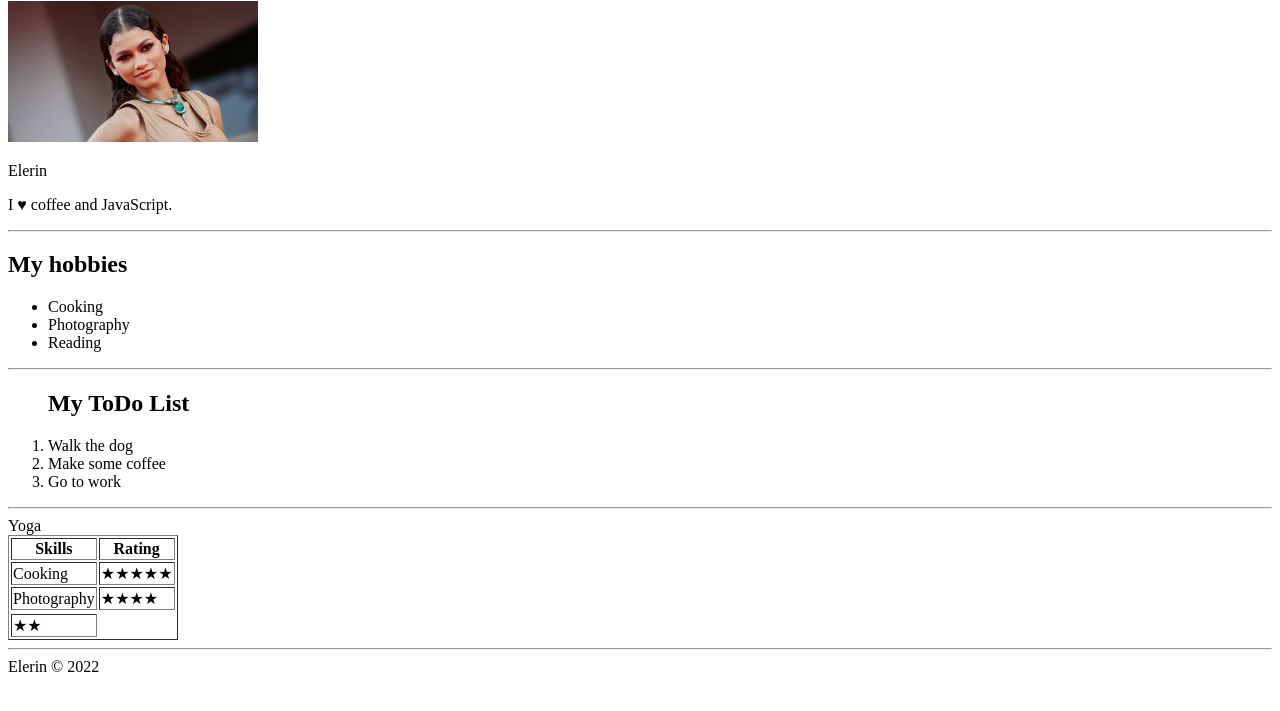
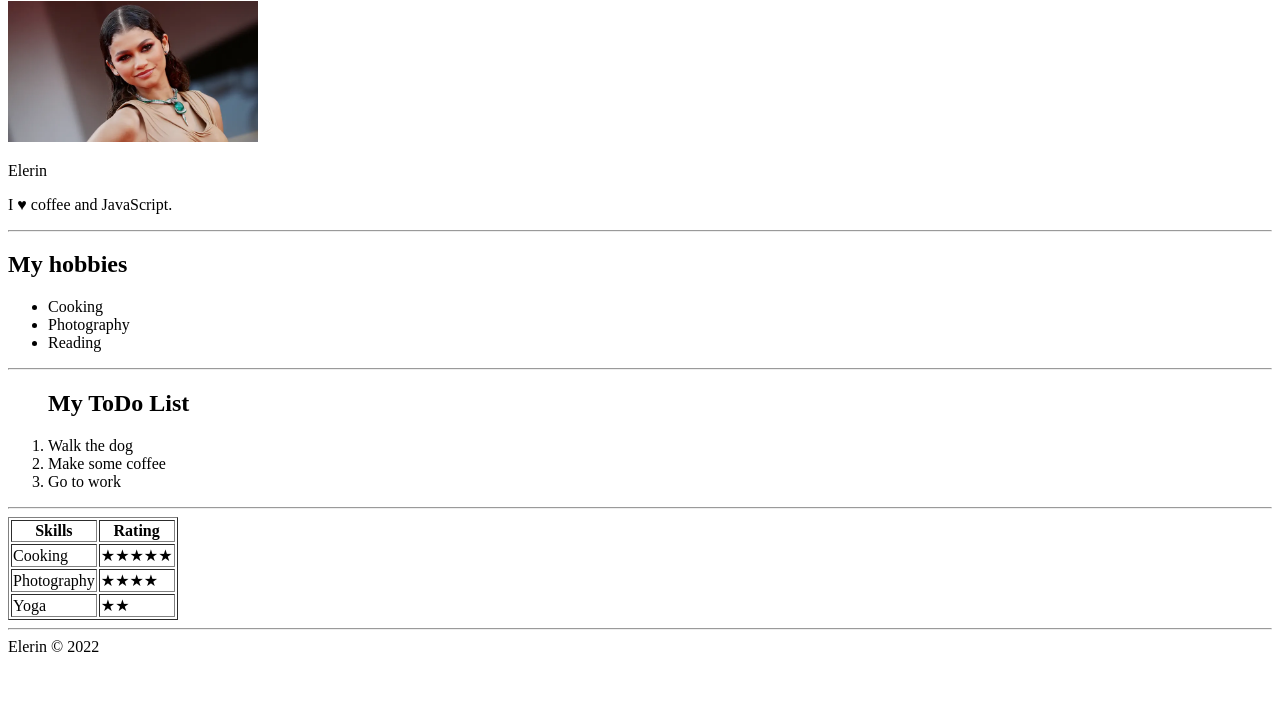
Before and after one commit to elerin8/Week1-HTML-FirstPage, a plain HTML site: page index.html in a window 1280 px wide. Shown: the part 79-790 px from the top of the page. Drawn offline with Linux system fonts and the light colour scheme.

Commit message:
create my fist page

```diff
--- a/index.html
+++ b/index.html
@@ -52,7 +52,7 @@
             <td>★★★★</td>
         </tr>
 
-        <tr>Yoga</tr>
+        <td>Yoga</td>
         <td>★★</td>
     </table>
 
```
